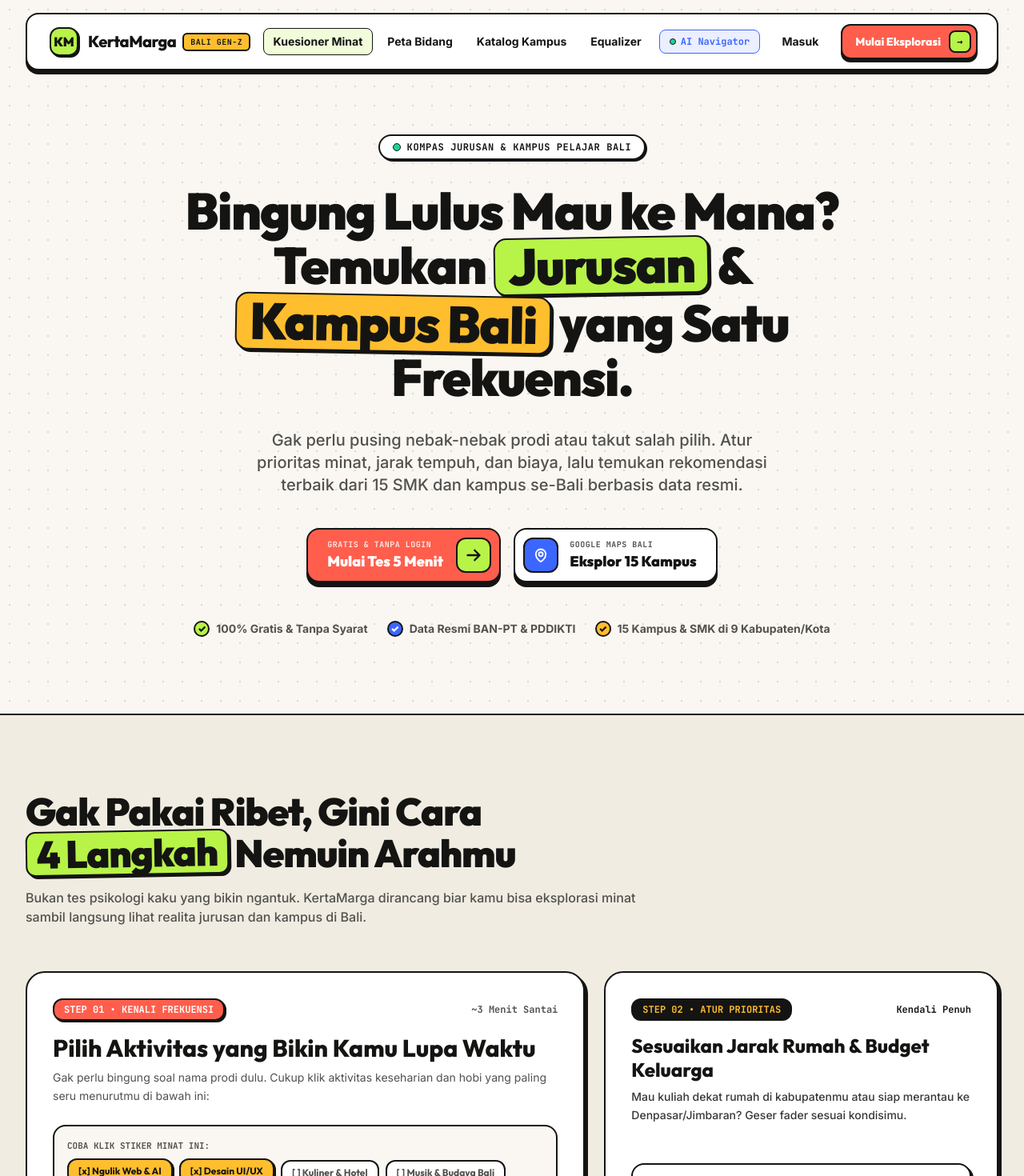
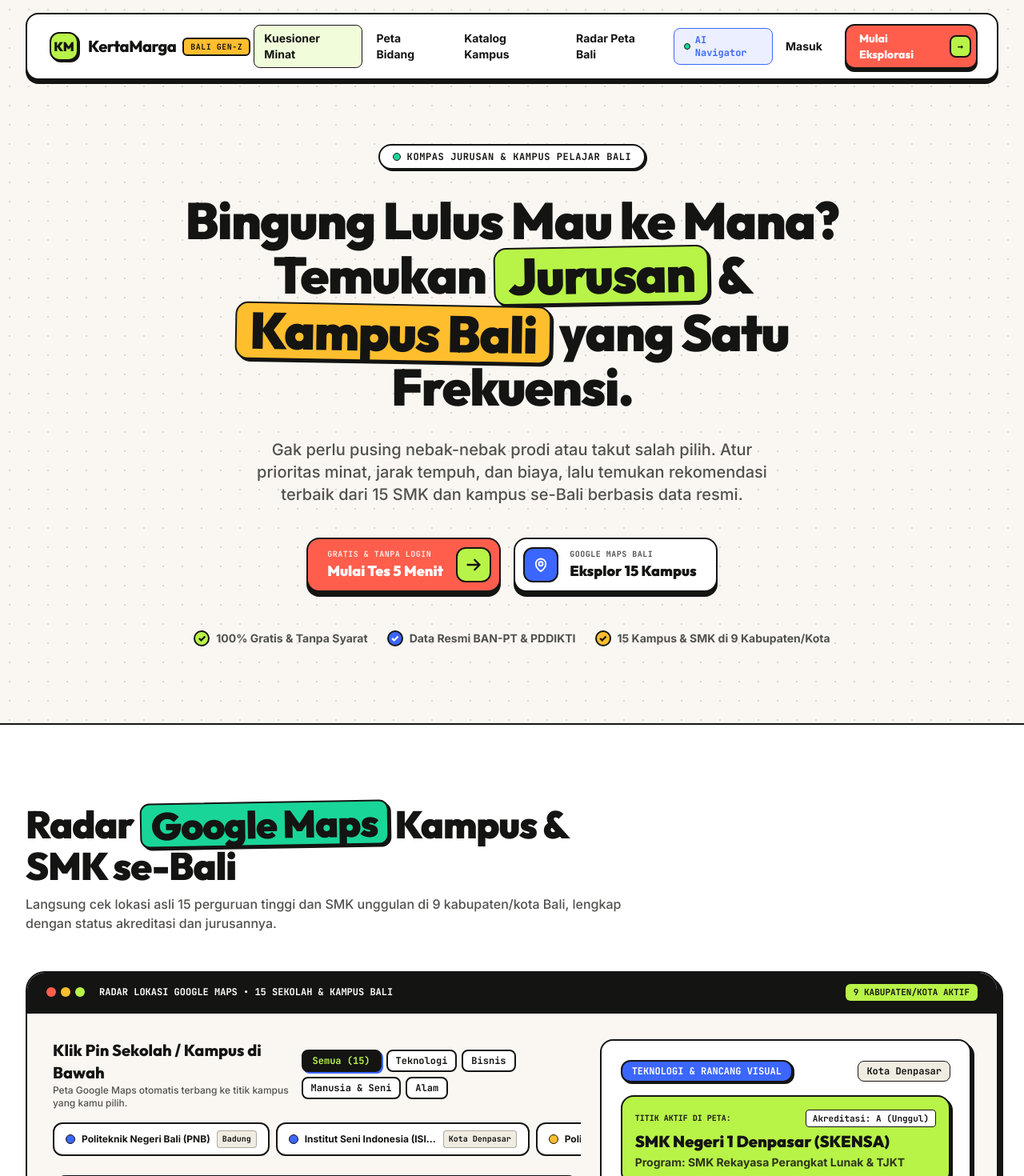
Before and after one commit to Great-YUDZZ/WE-ARE-SKENSA, a Next.js app: page / in a window 1280 px wide. Shown: the top 1470 px of the page at 80% size. Built offline with nearby package versions, Linux system fonts and the light colour scheme; grey boxes are pictures that could not be loaded.

Commit message:
refactor: simplify landing page by removing mock fader simulator and bento steps

```diff
--- a/src/app/ai-navigator/page.tsx
+++ b/src/app/ai-navigator/page.tsx
@@ -630,8 +630,8 @@ export default function AiNavigatorPage() {
             <Link href="/katalog" className="hover:text-[#141413] underline">
               Katalog Kampus & SMK
             </Link>
-            <Link href="/#simulator" className="hover:text-[#141413] underline">
-              Simulasi Bobot
+            <Link href="/#peta-kampus" className="hover:text-[#141413] underline">
+              Radar Peta Bali
             </Link>
           </div>
         </div>
--- a/src/app/page.tsx
+++ b/src/app/page.tsx
@@ -5,8 +5,6 @@ import Link from "next/link";
 import { useRouter } from "next/navigation";
 import Navbar from "@/components/Navbar";
 import BaliInteractiveMap from "@/components/BaliInteractiveMap";
-import HowItWorksSection from "@/components/HowItWorksSection";
-import PrioritySimulatorSection from "@/components/PrioritySimulatorSection";
 import ClosingCtaBand from "@/components/ClosingCtaBand";
 import LoginModal from "@/components/LoginModal";
 
@@ -194,13 +192,7 @@ export default function Home() {
           </div>
         </section>
 
-        {/* SECTION 2: ASYMMETRIC BENTO STUDIO (4 Steps) */}
-        <HowItWorksSection />
-
-        {/* SECTION 3: TACTILE STUDIO EQUALIZER (Priority Simulator + 4 Boundary States) */}
-        <PrioritySimulatorSection onOpenTest={handleOpenTest} />
-
-        {/* SECTION 4: GOOGLE MAPS BALI CONSOLE FRAME */}
+        {/* SECTION 2: GOOGLE MAPS BALI CONSOLE FRAME */}
         <section
           id="peta-kampus"
           className="py-16 sm:py-24 border-t-2 border-[#141413] bg-white scroll-mt-20"
--- a/src/components/Navbar.tsx
+++ b/src/components/Navbar.tsx
@@ -59,10 +59,10 @@ export default function Navbar({
               Katalog Kampus
             </Link>
             <Link
-              href="/#simulator"
+              href="/#peta-kampus"
               className="px-3 py-1.5 rounded-lg hover:bg-[#F0ECE1] transition-colors"
             >
-              Equalizer
+              Radar Peta Bali
             </Link>
             <Link
               href="/ai-navigator"
@@ -142,11 +142,11 @@ export default function Navbar({
               Katalog Kampus &amp; SMK
             </Link>
             <Link
-              href="/#simulator"
+              href="/#peta-kampus"
               onClick={() => setMobileMenuOpen(false)}
               className="block px-3 py-2 rounded-xl font-bold text-sm text-[#141413] hover:bg-[#F0ECE1]"
             >
-              Equalizer Minat
+              Radar Peta Bali
             </Link>
             <Link
               href="/ai-navigator"
```
